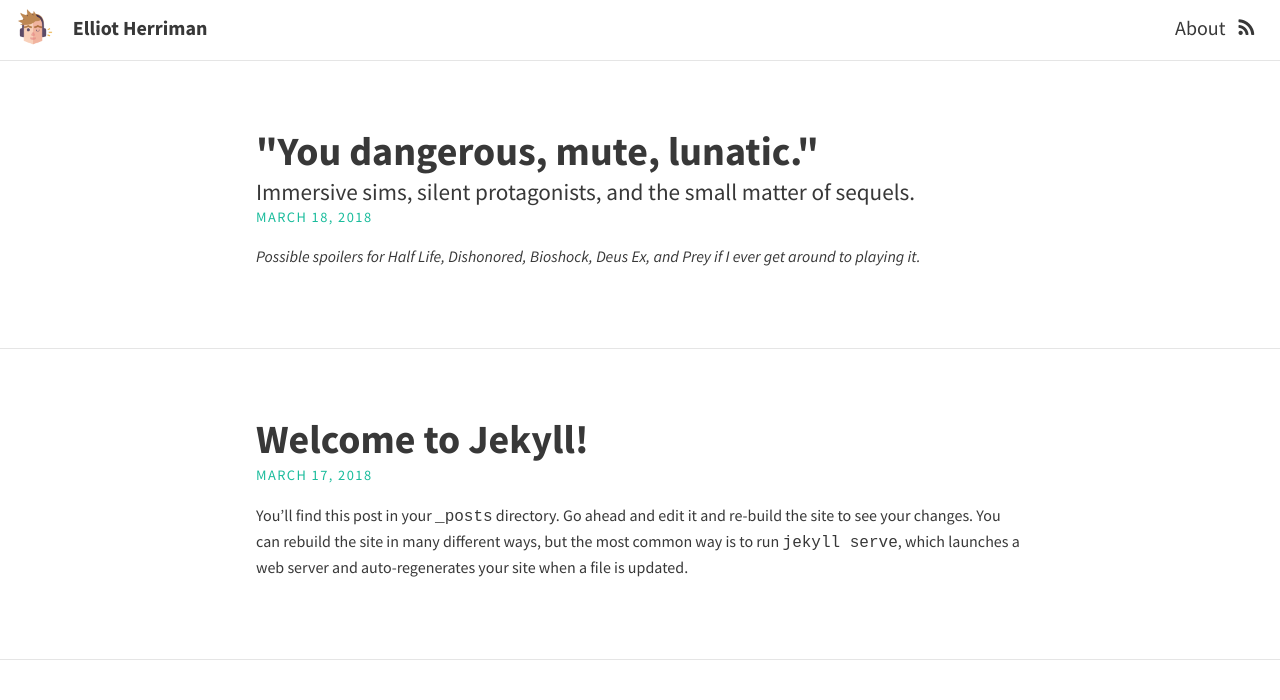
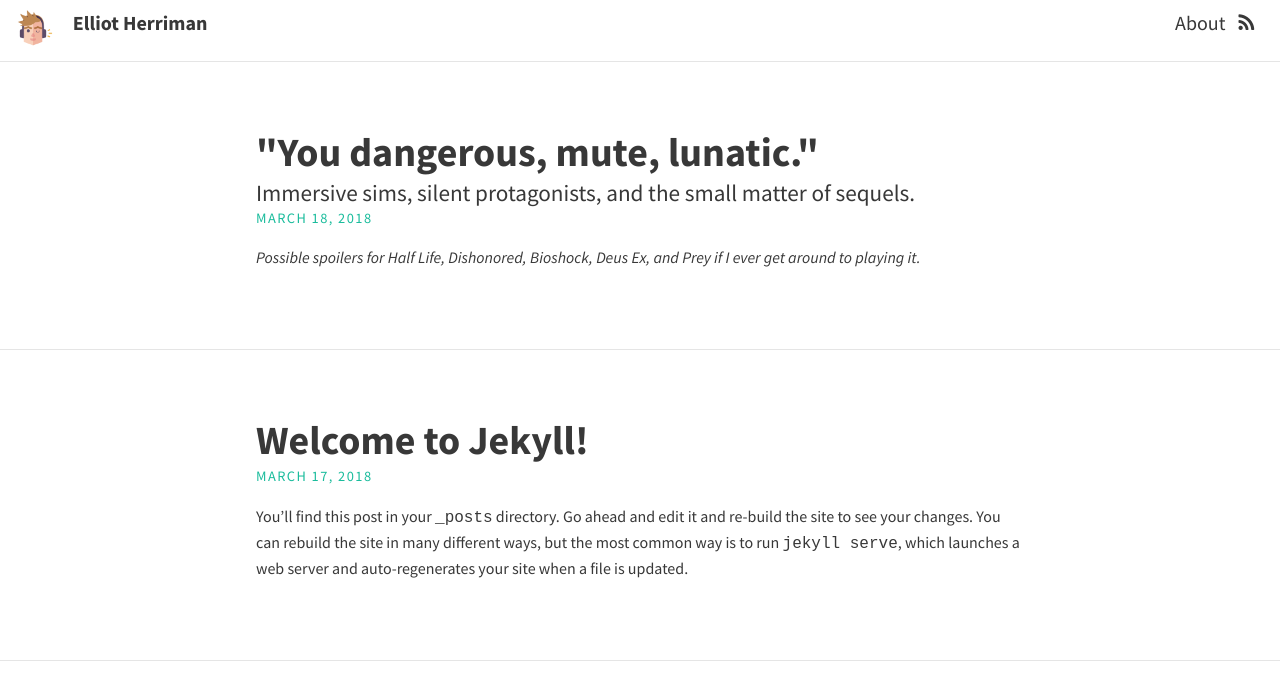
Before and after one commit to elliotherriman/website, a Jekyll site: the page built from index.html, in a window 1280 px wide. Shown: the top 700 px of the page. Built offline with Jekyll 4.4.1, drawn with Linux system fonts in a browser that asks for light colours; nearby versions of some CDN libraries; the list of posts is cut into pages by our own code.

Commit message:
Update _header.scss

```diff
--- a/_sass/includes/_header.scss
+++ b/_sass/includes/_header.scss
@@ -15,7 +15,7 @@
     height: 2em;
     width: 2em;
     float: left;
-    margin-top: -6px;
+    margin-top: -5px;
     border-radius: 0.2em;
     margin-right: 1em;
   }
@@ -24,7 +24,7 @@
     float: left;
     font-weight: bold;
     font-size: 1em;
-    line-height: 1.5;
+    line-height: 1;
     @media (max-width:600px) {
       display: none !important;
     }
@@ -35,7 +35,7 @@
       margin: 0;
       padding: 0;
       list-style: none;
-      line-height: 1.5;
+      line-height: 1;
       float: right;
       text-align: right;
     }
```
